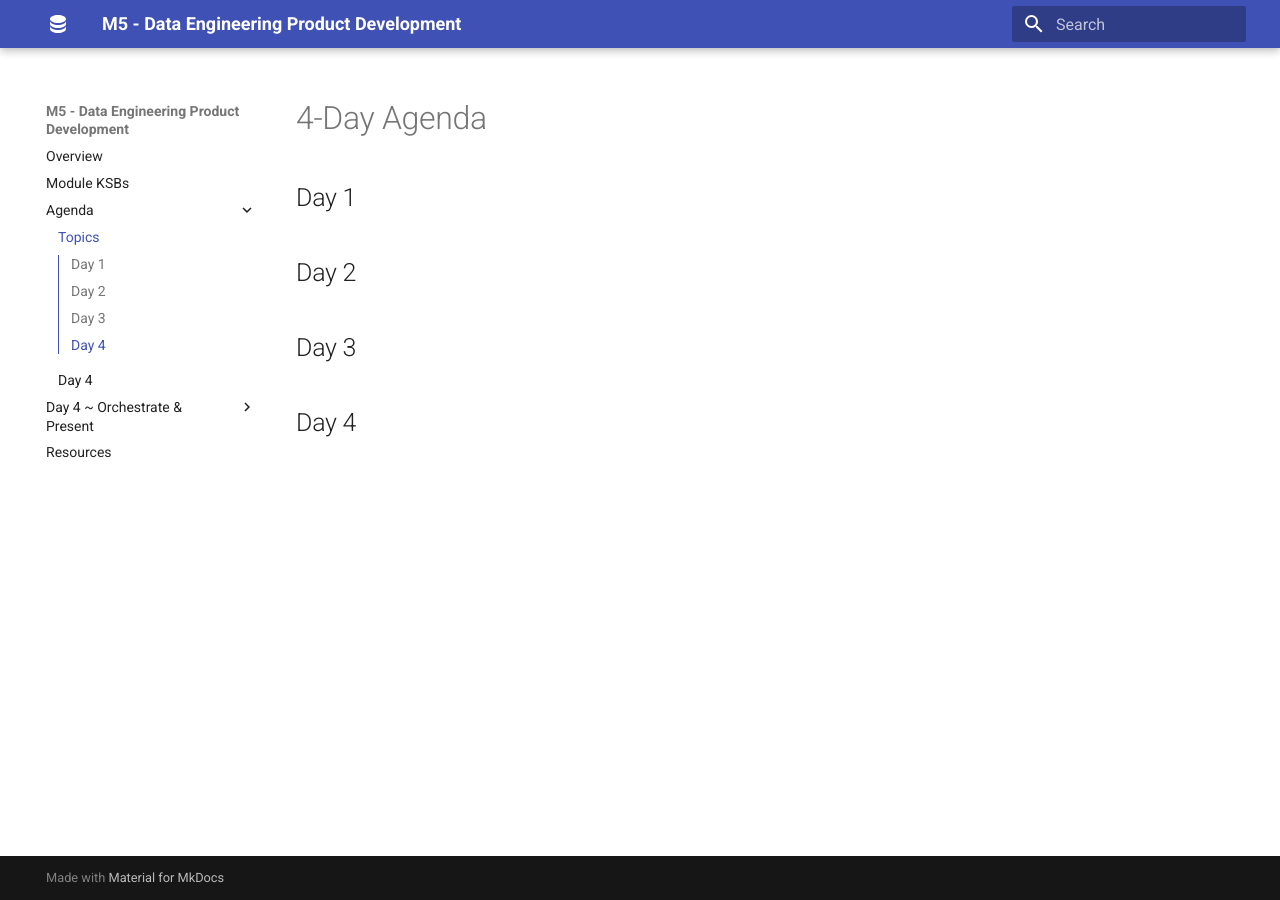
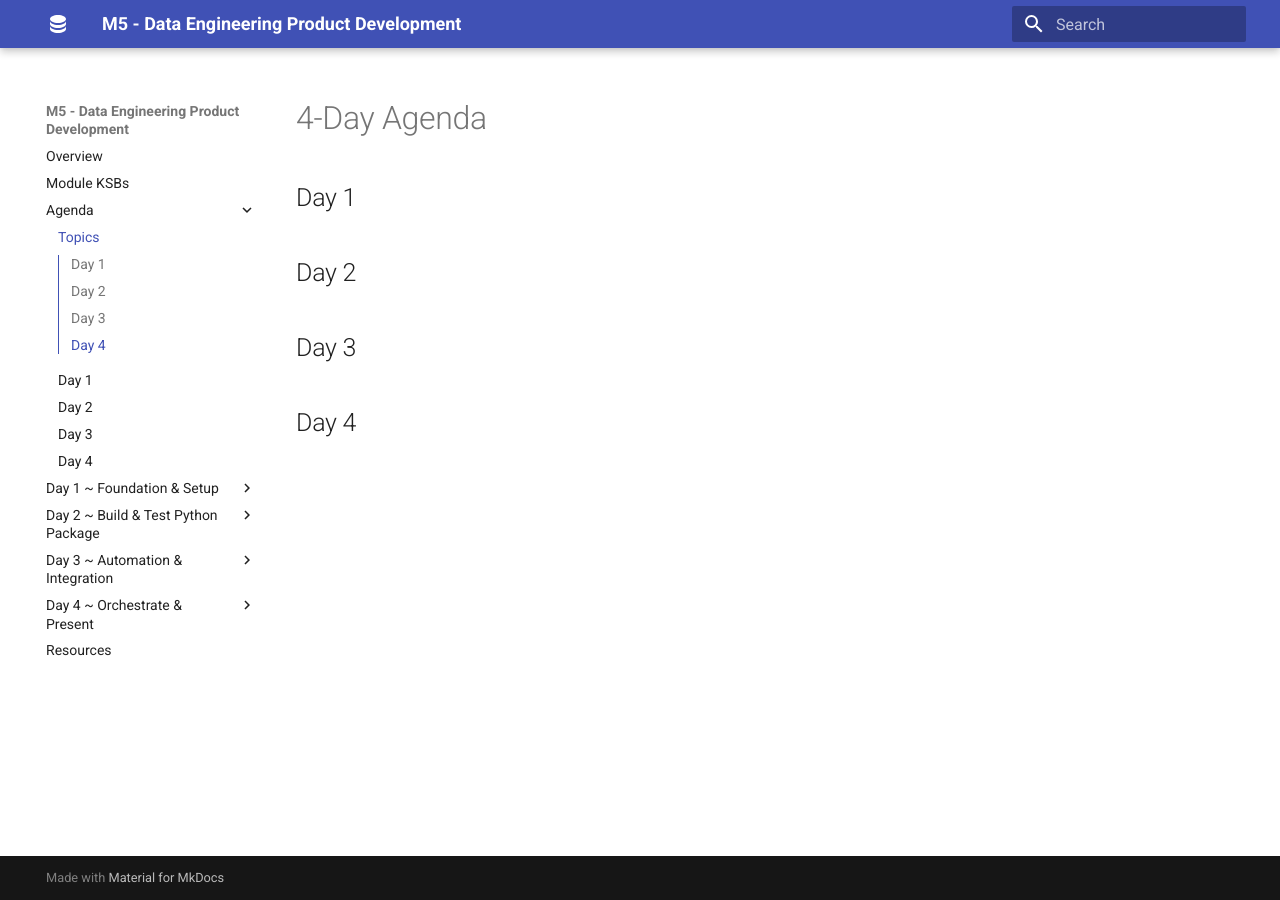
Before and after one commit to qaalabs/DE5M5, an MkDocs documentation site: the page built from docs/agenda/index.md, in a window 1280 px wide. Built offline with MkDocs 1.6.1 and Material for MkDocs 9.7.7, drawn with Linux system fonts in a browser that asks for light colours; some of the changed lines change nothing that is shown.

Commit message:
Auto commit by uthisha

```diff
--- a/mkdocs.yml
+++ b/mkdocs.yml
@@ -9,7 +9,52 @@
 
   - Agenda:
     - Topics: agenda/index.md
+    - Day 1: agenda/day1.md
+    - Day 2: agenda/day2.md
+    - Day 3: agenda/day3.md
     - Day 4: agenda/day4.md
+
+  - "Day 1 ~ Foundation & Setup":
+    - "Library Pipeline Scenario": day1/scenario.md
+    - "Library Pipeline Sample Data": day1/sample-data.md
+    - "Your Mission": day1/your-mission.md
+    - "Creating Architecture Diagrams": day1/create-diagram.md
+    - "Design your pipeline architecture": day1/design-pipeline.md
+    - "Writeup Architecture Decision Record": day1/adr.md
+    - "Create a GitHub repository": day1/create-repo.md
+    - "Introduce GitHub Projects": day1/create-project.md
+    - "Set up Kanban Board": day1/project-tasks.md
+    - "Local development": day1/clone-repo.md
+    - "Create local development env": day1/dev-environment.md
+    - "Write first Python code": day1/write-code.md
+
+  - "Day 2 ~ Build & Test Python Package":
+    - "🌅 Welcome to Day 2 of DE5 Module 5": labs/21-setup.md
+    - "🖥️ VM Setup + LOD Setup": labs/22-python-setup.md
+    - "Run Commands to see Status": labs/23-yardstick.md
+    - "Explain function - Data Ingestion": day2/ingestion.md
+    - "Run Commands to see Status": labs/23-yardstick.md
+    - "Explain function - Data Cleaning": day2/cleaning.md
+    - "Write function - Data Cleaning": day2/cleaning-enhancements.md
+    - "Validation Function": day2/validation.md
+    - "Python Testing": day2/python-testing.md
+    - "Write unit tests": day2/cleaning-tests.md
+    - "Python Test Coverage": day2/coverage.md
+    - "Achieve 70% Coverage": day2/coverage-goal.md
+    - "Explain Linting": day2/linting.md
+    - "Fix All Linting Issues": day2/linting-fixes.md
+    - "Run Commands to see Status": labs/23-yardstick.md
+
+  - "Day 3 ~ Automation & Integration":
+    - "GitHub Actions": day3/github-actions.md
+    - "GitHub Actions ~ Trigger Workflow": day3/github-workflow.md
+    - "Explore GitHub History & Logs": day3/github-explore.md
+    - "Run the Pipeline Runner": day3/pipeline-runner.md
+    - "Create Database in SSMS": day3/ssms.md
+    - "Start the QA Fabric Playground": labs/31-fabric-setup.md
+    - "01 Create Fabric Lakehouse": labs/32-lakehouse.md
+    - "Run pipeline in MS Fabric": labs/33-library-pipeline.md
+    - "Create Gold Layer Table": labs/33-library-pipeline.md
 
   - "Day 4 ~ Orchestrate & Present":
     - "Start QA MS Fabric Platform": labs/41-fabric-setup.md
```
